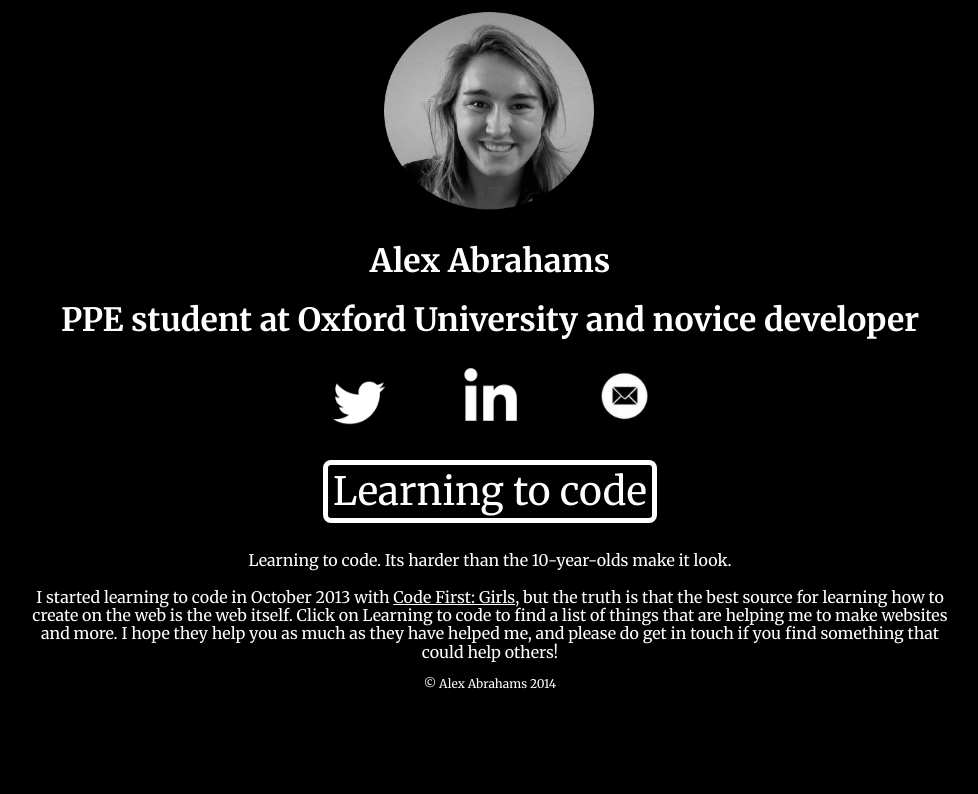
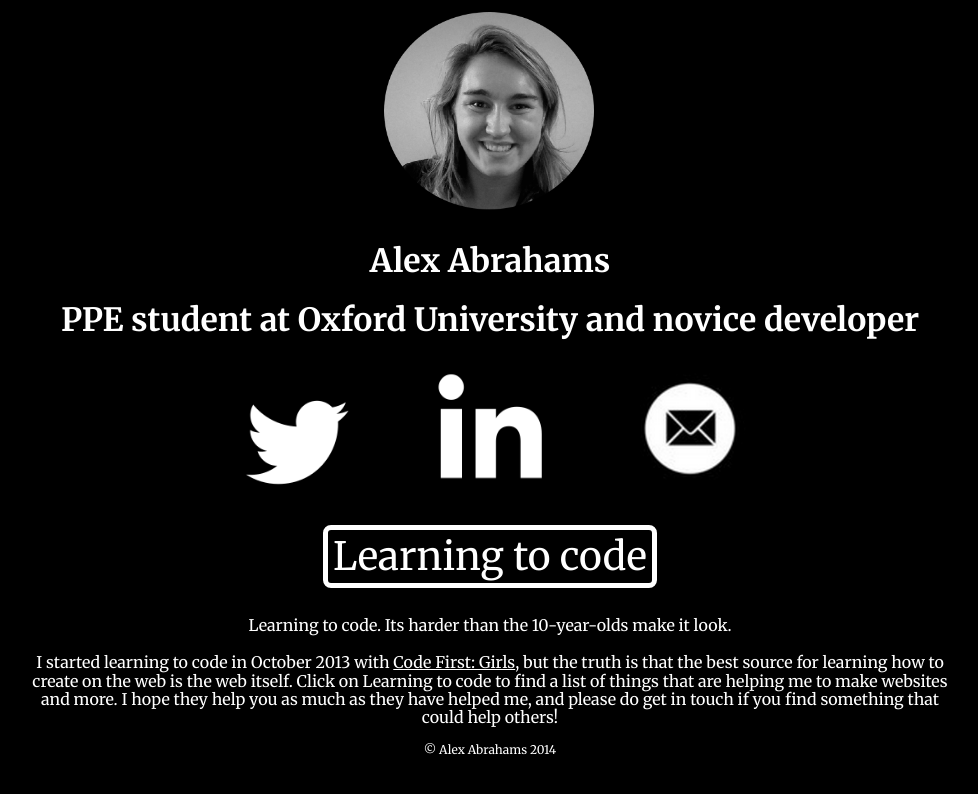
Before and after one commit to AlexAbes/alexabrahams2, a plain HTML site: page index.html in a window 1280 px wide. Shown: the whole page, without its empty margins (150-1128 px from the left). Drawn offline with nearby package versions, Linux system fonts and the light colour scheme.

Commit message:
Modified social img to be fluid

```diff
--- a/css/main.css
+++ b/css/main.css
@@ -24,8 +24,8 @@ h1, h2 {
 /*SOCIAL MEDIA BUTTONS*/
 
 .social_media img {
-	max-width: 65px;
-	max-height: 70px;
+	max-width: 10%;
+	max-height: 10%;
 	margin-bottom: 3%;
 }
 
```
